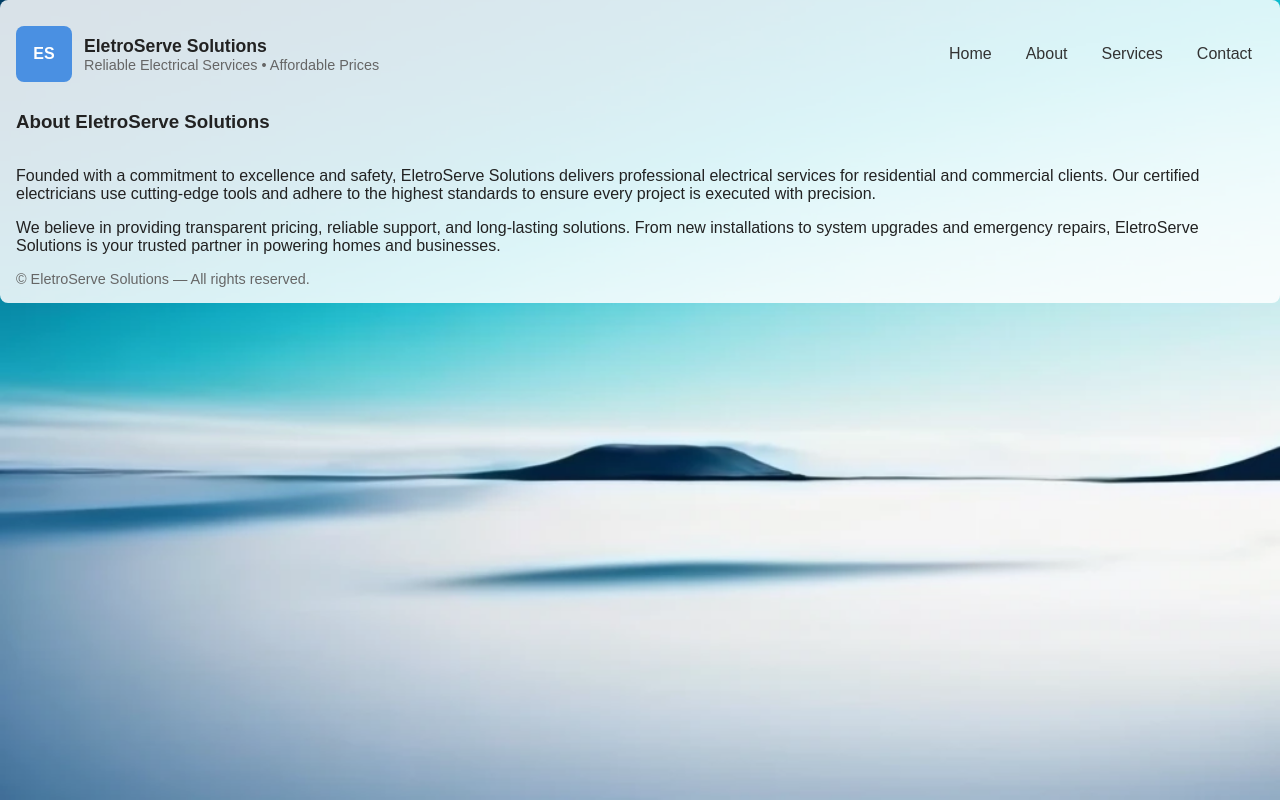
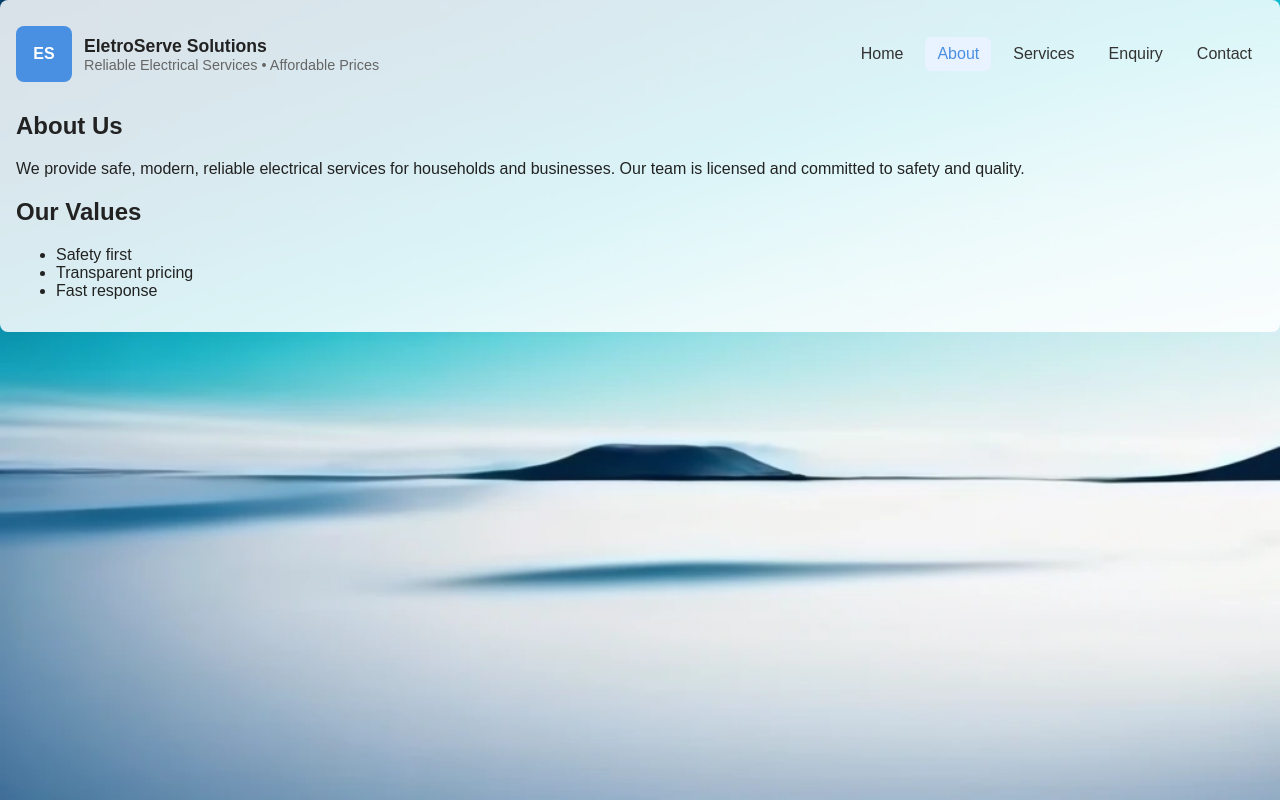
Before and after one commit to vuyelwa124/EletroServe-Solutions, a plain HTML site: page about.html in a window 1280 px wide. Drawn offline with Linux system fonts and the light colour scheme; files that its build step writes are made by us from their sources.

Commit message:
Updated about.html

```diff
--- a/about.html
+++ b/about.html
@@ -1,13 +1,14 @@
 <!DOCTYPE html>
 <html lang="en">
 <head>
-<meta charset="UTF-8">
-<meta name="viewport" content="width=device-width, initial-scale=1">
-<title>About — EletroServe Solutions</title>
+  <meta charset="UTF-8" />
+  <meta name="viewport" content="width=device-width, initial-scale=1.0" />
+  <title>About | EletroServe Solutions</title>
   <link rel="stylesheet" href="style.css">
 </head>
 <body>
   <div class="container">
+    <!-- Header / Nav -->
     <header>
       <div class="brand">
         <div class="logo">ES</div>
@@ -18,22 +19,28 @@
       </div>
       <nav>
         <a href="index.html">Home</a>
-    <a href="about.html">About</a>
+        <a href="about.html" class="active">About</a>
         <a href="services.html">Services</a>
+        <a href="enquiry.html">Enquiry</a>
         <a href="contact.html">Contact</a>
       </nav>
     </header>
 
     <main>
-<section id="about">
-  <div class="section-title"><h3>About EletroServe Solutions</h3></div>
-  <p>Founded with a commitment to excellence and safety, EletroServe Solutions delivers professional electrical services for residential and commercial clients. Our certified electricians use cutting-edge tools and adhere to the highest standards to ensure every project is executed with precision.</p>
-  <p>We believe in providing transparent pricing, reliable support, and long-lasting solutions. From new installations to system upgrades and emergency repairs, EletroServe Solutions is your trusted partner in powering homes and businesses.</p>
+      <section class="content-section">
+        <h1>About Us</h1>
+        <p>We provide safe, modern, reliable electrical services for households and businesses. Our team is licensed and committed to safety and quality.</p>
+
+        <h2>Our Values</h2>
+        <ul>
+          <li>Safety first</li>
+          <li>Transparent pricing</li>
+          <li>Fast response</li>
+        </ul>
       </section>
     </main>
+  </div>
 
-<footer>
-  <div class="muted-small">© EletroServe Solutions — All rights reserved.</div>
-</footer>
+  <script src="script.js" defer></script>
 </body>
 </html>
```
Lines whose indentation alone changed are shown as unchanged.
